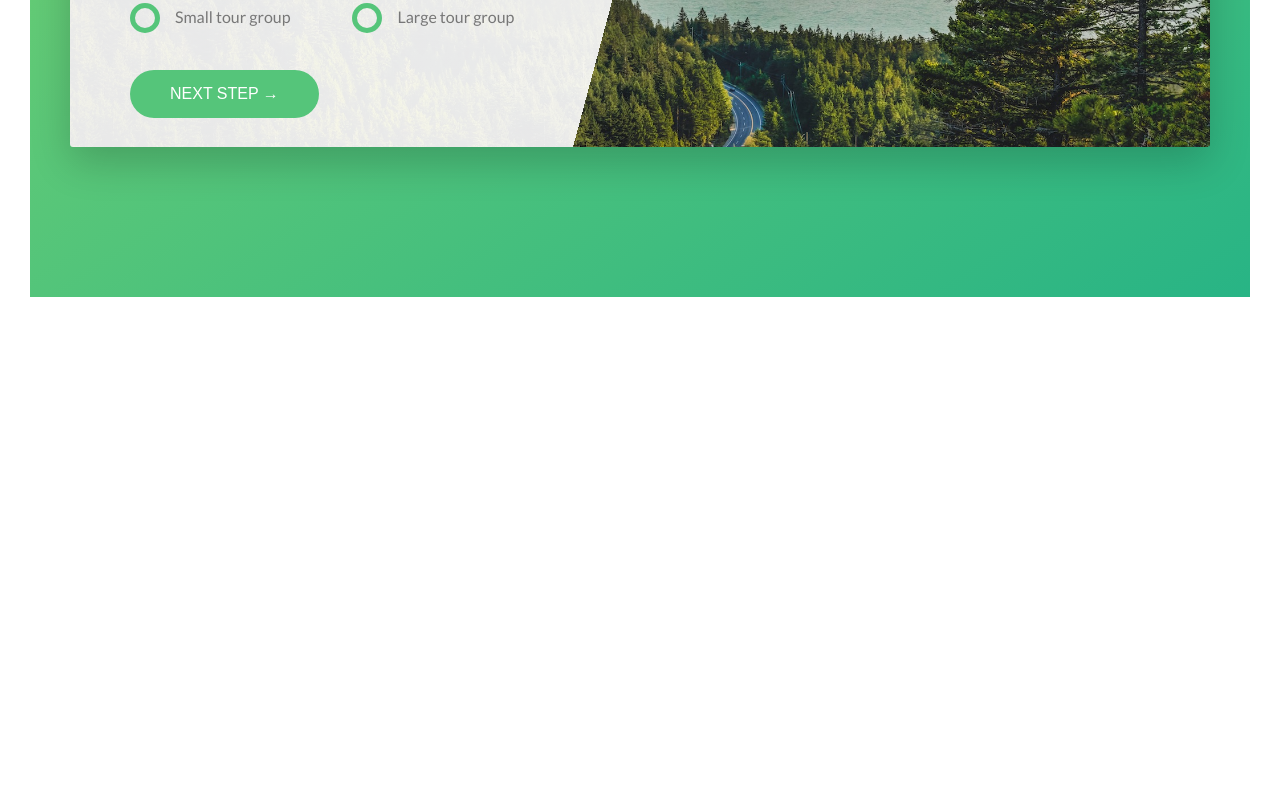
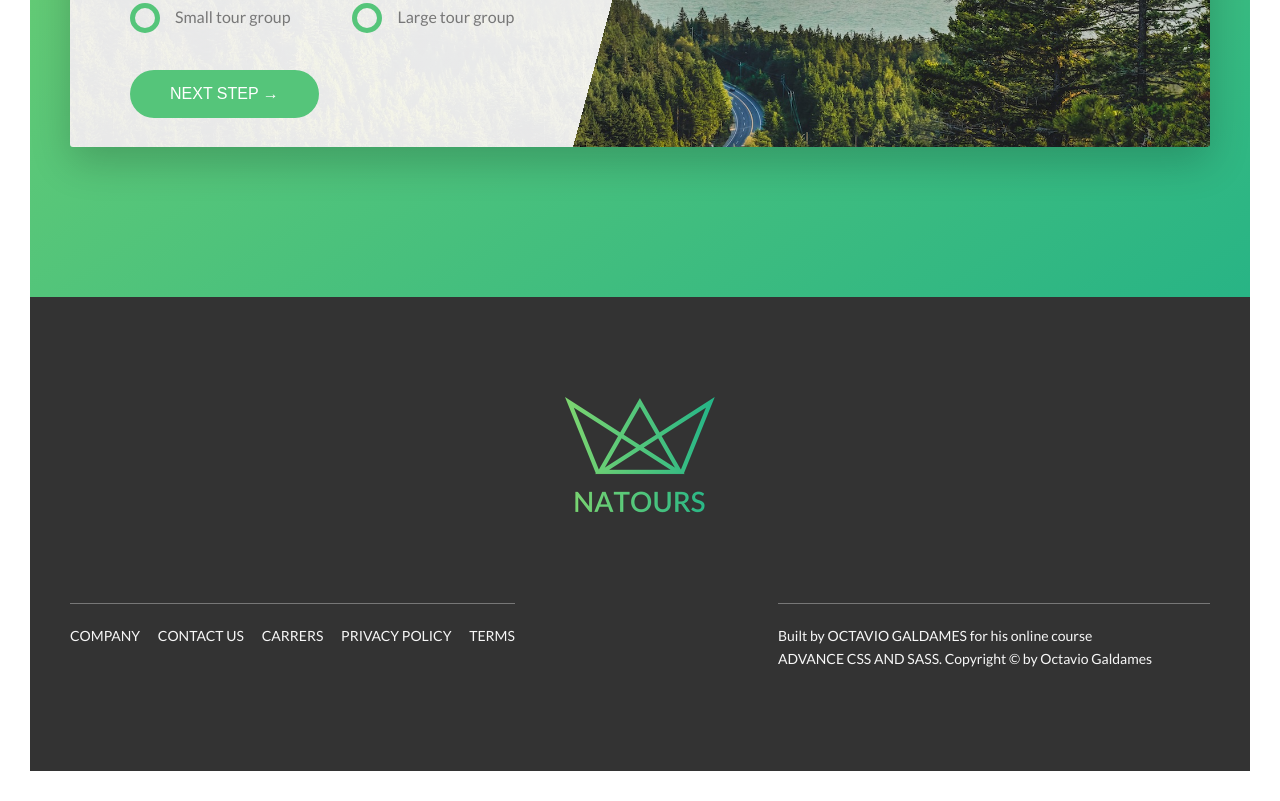
Before and after one commit to galdames/natours, a website: page index.html in a window 1280 px wide. Shown: the part 4999-5800 px from the top of the page. Before the commit the page ends 5326 px from the top, so only its background shows below. Drawn offline with Linux system fonts and the light colour scheme.

Commit message:
footer finished

```diff
--- a/index.html
+++ b/index.html
@@ -409,6 +409,29 @@
 			</section>
 		</main>
 
-		<footer></footer>
+		<footer class="footer">
+			<div class="footer__logo-box">
+				<img src="img/logo-green-2x.png" alt="Full logo" class="footer__logo" />
+			</div>
+
+			<div class="row">
+				<div class="col-1-of-2">
+					<div class="footer__navigation">
+						<ul class="footer__list">
+							<li class="footer__item"><a href="" class="footer__link">Company</a></li>
+							<li class="footer__item"><a href="" class="footer__link">Contact us</a></li>
+							<li class="footer__item"><a href="" class="footer__link">Carrers</a></li>
+							<li class="footer__item"><a href="" class="footer__link">Privacy policy</a></li>
+							<li class="footer__item"><a href="" class="footer__link">Terms</a></li>
+						</ul>
+					</div>
+				</div>
+				<div class="col-1-of-2">
+					<p class="footer__copyright">
+						Built by <a href="" class="footer__link">Octavio Galdames</a> for his online course <a href="#" class="footer__link">Advance CSS and Sass</a>. Copyright &copy; by Octavio Galdames
+					</p>
+				</div>
+			</div>
+		</footer>
 	</body>
 </html>
--- a/sass/abstracts/_variables.scss
+++ b/sass/abstracts/_variables.scss
@@ -14,6 +14,7 @@ $color-grey-light-2: #eee;
 
 $color-grey-dark: #777;
 $color-grey-dark-2: #999;
+$color-grey-dark-3: #333;
 
 $color-white: #fff;
 $color-black: #000;
--- a/sass/layout/_footer.scss
+++ b/sass/layout/_footer.scss
@@ -2,9 +2,11 @@
   background-color: $color-grey-dark-3;
   padding: 10rem 0;
   font-size: 1.4rem;
+  color: $color-grey-light-1;
 
   &__logo-box {
-
+    text-align: center;
+    margin-bottom: 8rem;
   }
 
   &__logo {
@@ -13,18 +15,46 @@
   }
 
   &__navigation {
-
+    border-top: 1px solid $color-grey-dark;
+    padding-top: 2rem;
+    display: inline-block;
   }
 
   &__list {
-
+    list-style: none;
   }
 
-  &__items {
+  &__item {
+    display: inline-block;
 
+    &:not(:last-child) {
+      margin-right: 1.5rem;
+    }
   }
 
   &__link {
+    &:link,
+    &:visited {
+      color: $color-grey-light-1;
+      background-color: $color-grey-dark-3;
+      text-decoration: none;
+      text-transform: uppercase;
+      display: inline-block;
+      transition: all .2s;
 
+      &:hover,
+      &:active {
+        color: $color-primary;
+        box-shadow: 0 1rem 2rem rgba($color-black, .4);
+        transform: rotate(5deg) scale(1.3);
+      }
+    }
+  }
+
+  &__copyright {
+    border-top: 1px solid $color-grey-dark;
+    padding-top: 2rem;
+    width: 80%;
+    float: right;
   }
 }
--- a/sass/main.scss
+++ b/sass/main.scss
@@ -17,5 +17,6 @@
 
 @import "layout/grid";
 @import "layout/header";
+@import "layout/footer";
 
 @import "pages/home";
```
Also changed, not shown: css/style.css.
